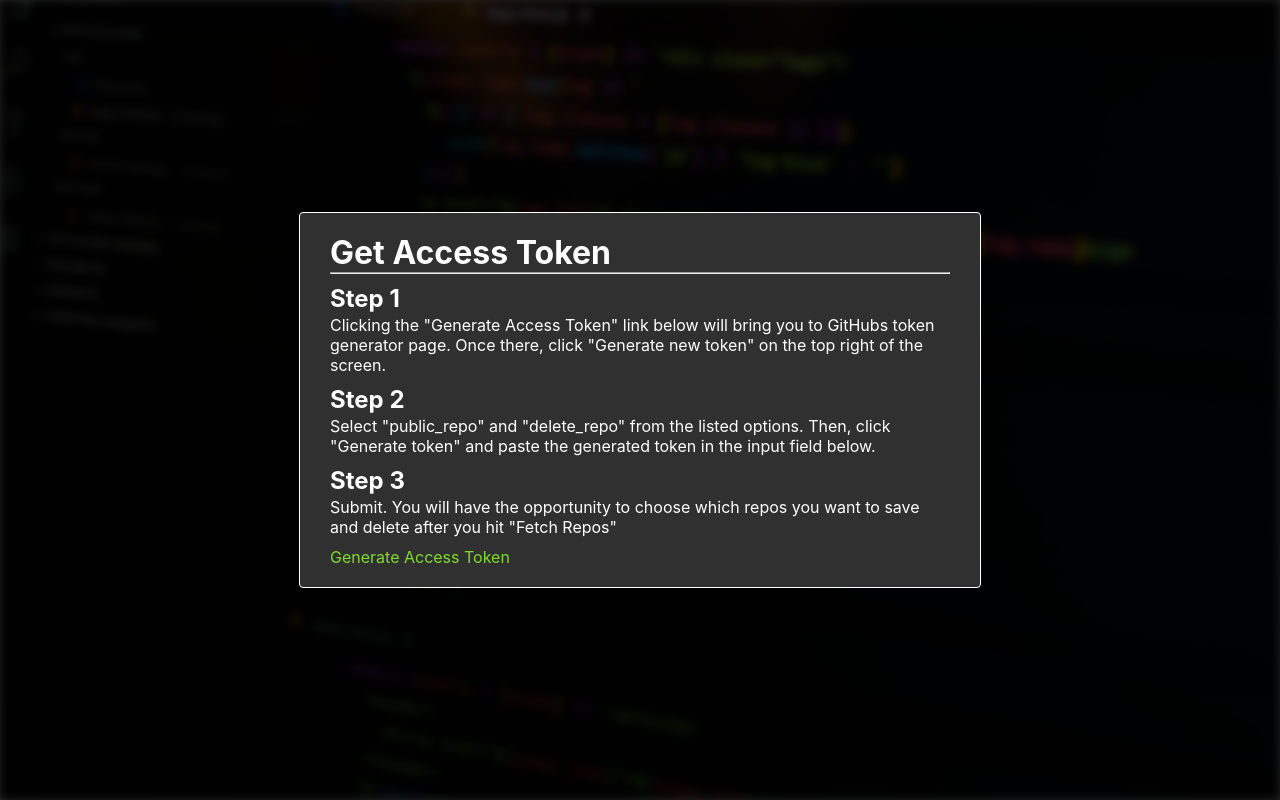
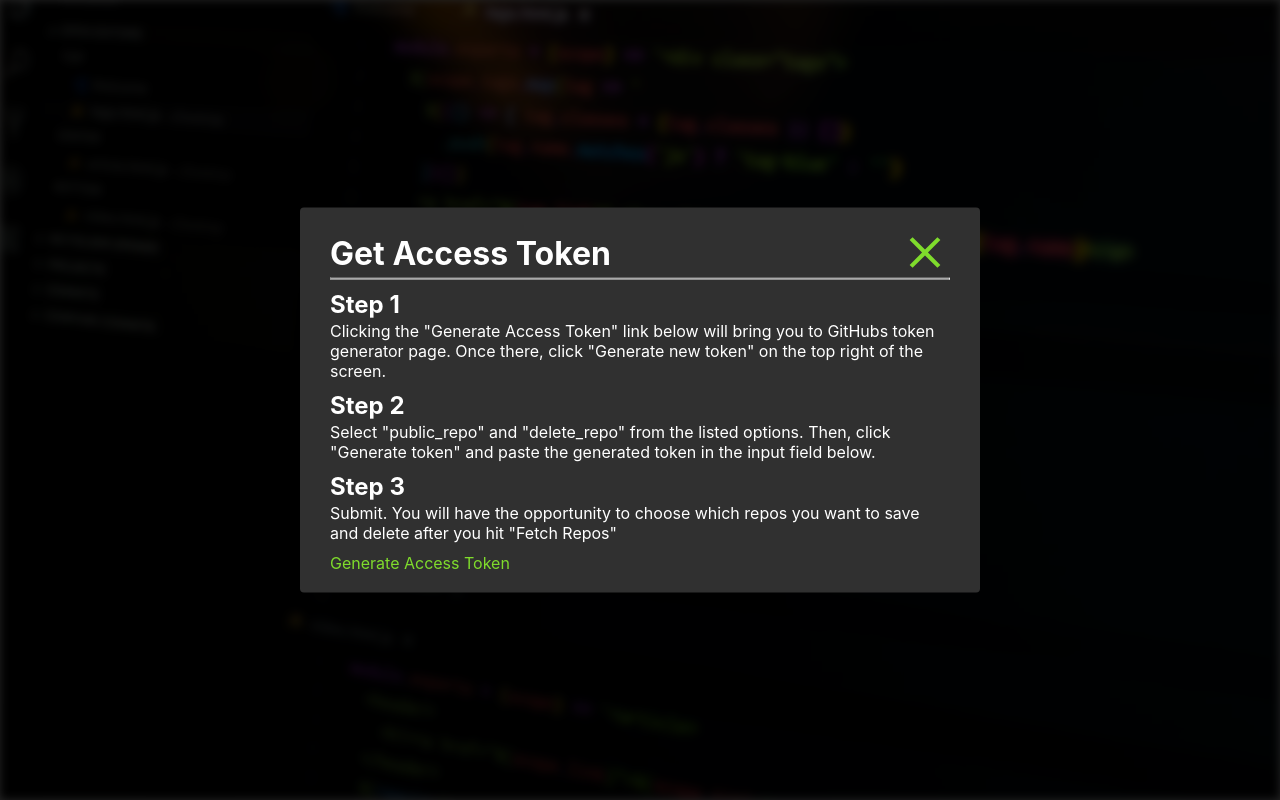
Before and after one commit to malinowski-luke/repo-nuker, a React (Create React App) app: page /auth in a window 1280 px wide. Both pictures are taken after a click on the element "How to ?". Built offline with nearby package versions, Linux system fonts and the light colour scheme; a web font is replaced by a local one.

Commit message:
added close icon to modal

```diff
--- /dev/null
+++ b/src/components/Close/Close.tsx
@@ -0,0 +1,24 @@
+import React from 'react'
+
+import styles from './close.module.scss'
+
+interface Props {
+  closeHandler?: any
+}
+
+const Close: React.FC<Props> = ({ closeHandler }) => {
+  return (
+    <svg
+      onClick={closeHandler}
+      className={styles.close}
+      xmlns='http://www.w3.org/2000/svg'
+      width='18'
+      height='18'
+      viewBox='0 0 18 18'
+    >
+      <path d='M14.53 4.53l-1.06-1.06L9 7.94 4.53 3.47 3.47 4.53 7.94 9l-4.47 4.47 1.06 1.06L9 10.06l4.47 4.47 1.06-1.06L10.06 9z' />
+    </svg>
+  )
+}
+
+export default Close
--- /dev/null
+++ b/src/components/Close/close.module.scss
@@ -0,0 +1,14 @@
+@import '../../sass/index.scss';
+
+.close {
+  width: 50px;
+  height: 50px;
+
+  fill: $secondary-color;
+  transition: all 0.3s ease;
+
+  &:hover {
+    fill: $secondary-color-hover;
+    cursor: pointer;
+  }
+}
--- a/src/components/Modal/Modal.tsx
+++ b/src/components/Modal/Modal.tsx
@@ -16,7 +16,7 @@ const modalStyle = {
     marginRight: '-50%',
     transform: 'translate(-50%, -50%)',
     background: '#303030',
-    border: '1px solid #fff',
+    border: 'none',
   },
 
   overlay: {
--- a/src/views/Auth/Auth.tsx
+++ b/src/views/Auth/Auth.tsx
@@ -12,6 +12,7 @@ import Checkbox from '../../components/Checkbox/Checkbox'
 import Modal from '../../components/Modal/Modal'
 import GithubLogo from '../../components/GithubLogo/GithubLogo'
 import { Link } from 'react-router-dom'
+import Close from '../../components/Close/Close'
 
 import api from '../../utils/api'
 import { cleanRepoData } from '../../utils/utils'
@@ -101,7 +102,11 @@ const Auth: React.FC<Props> = () => {
     <div className={`${styles.authContainer} slide-fade`}>
       <Modal isOpen={modalOpen} handleClose={handleOpenModal}>
         <div className={styles.modalContent}>
-          <h1>Get Access Token</h1>
+          <div>
+            {' '}
+            <h1>Get Access Token</h1>
+            <Close closeHandler={handleOpenModal} />
+          </div>
           <hr />
           <h2>Step 1</h2>
           <p>
@@ -124,7 +129,6 @@ const Auth: React.FC<Props> = () => {
             href='https://github.com/settings/tokens'
             target='_blank'
             rel='noreferrer'
-            onClick={handleOpenModal}
           >
             Generate Access Token
           </a>
--- a/src/views/Auth/auth.module.scss
+++ b/src/views/Auth/auth.module.scss
@@ -12,6 +12,10 @@
   padding-right: 10px;
   color: $text-color;
 
+  & div {
+    @include flex-box(row, space-between);
+  }
+
   & h2 {
     margin-top: 10px;
     margin-bottom: 2px;
@@ -25,8 +29,10 @@
     color: $secondary-color;
     text-decoration: none;
     transition: all 0.3s ease;
-    &:hover {
-      color: $secondary-color-hover;
+    @media screen and (min-width: 1025px) {
+      &:hover {
+        color: $secondary-color-hover;
+      }
     }
   }
 }
```
